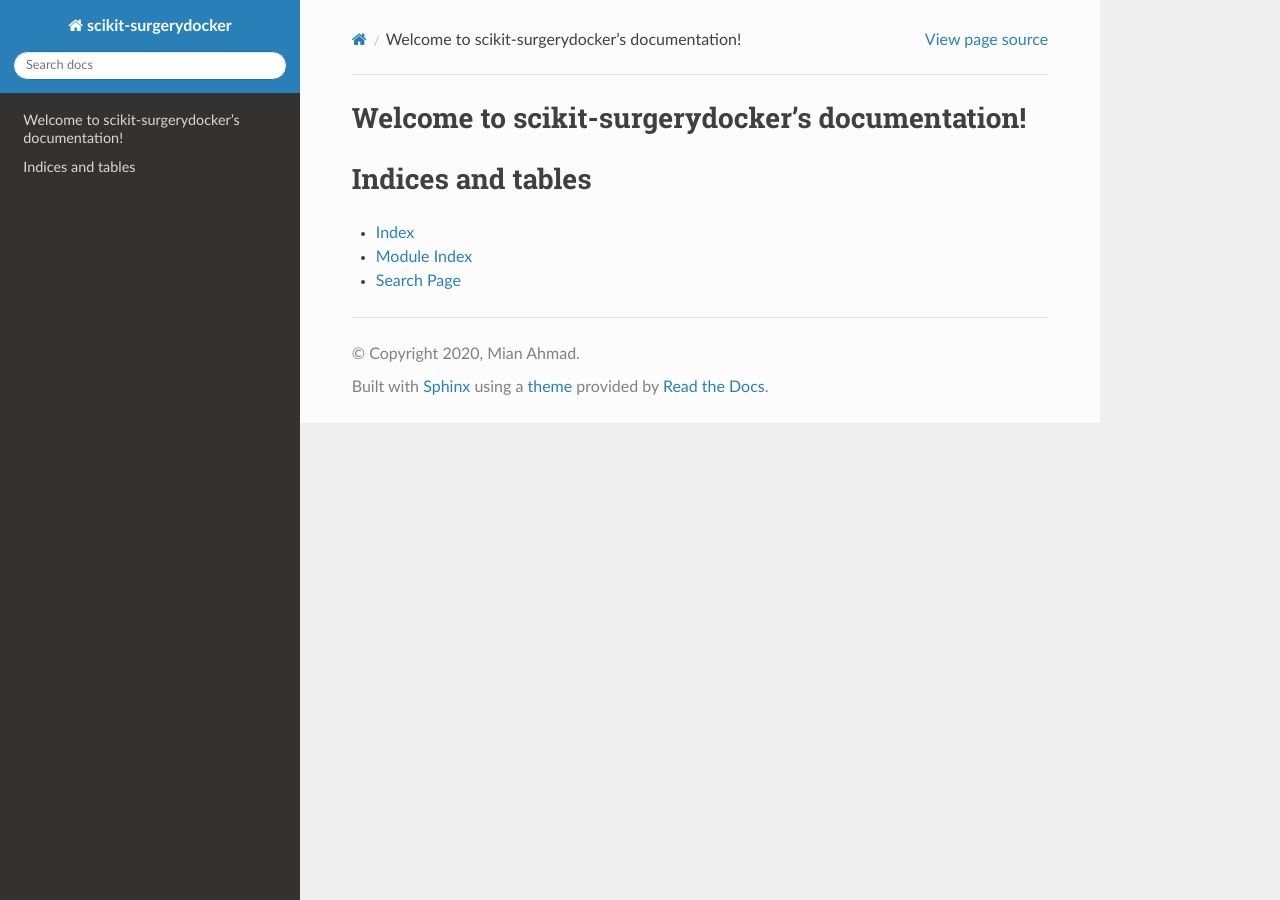
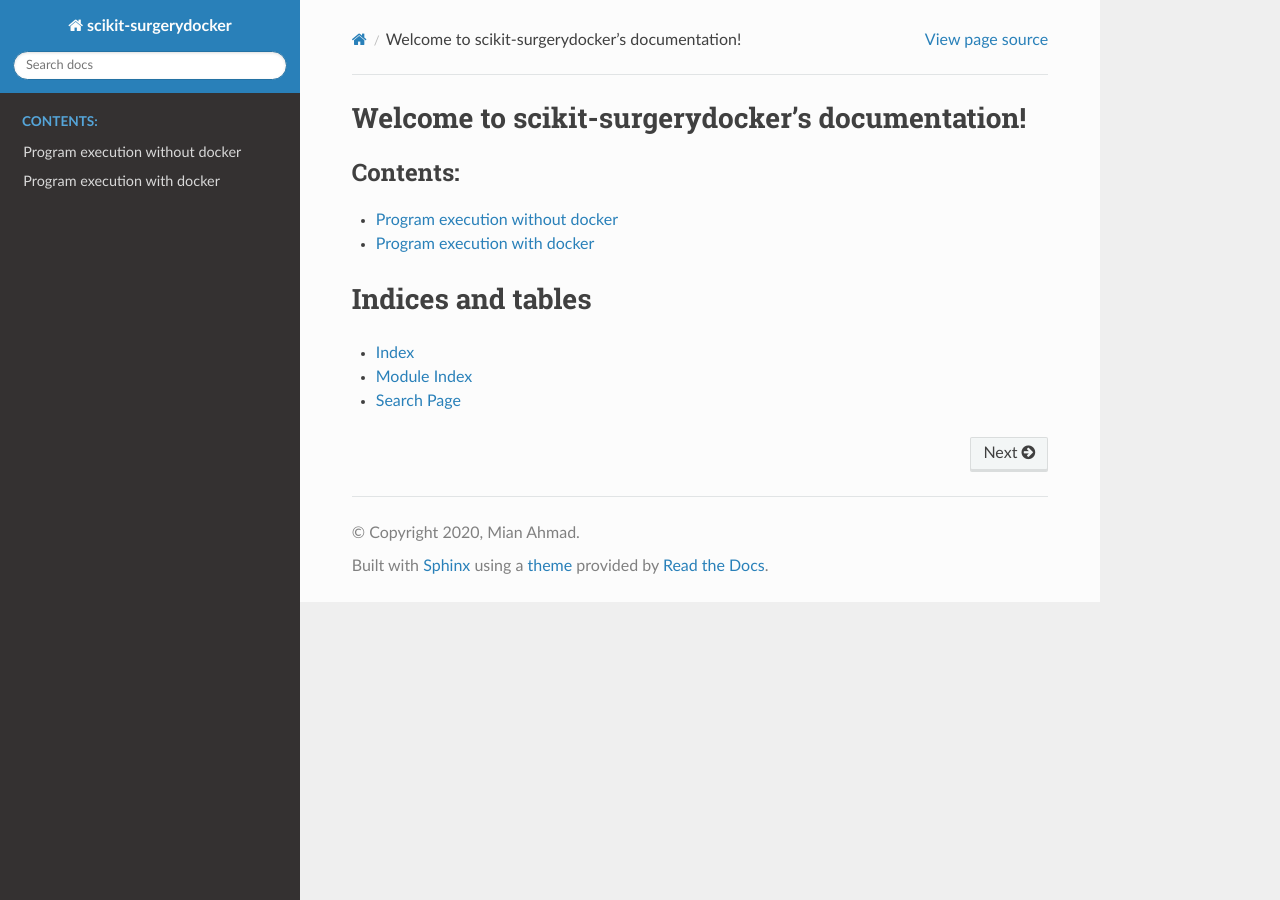
Before and after one commit to UCL/scikit-surgerydocker, a Sphinx documentation site: the page built from docs/source/index.rst, in a window 1280 px wide. Built offline with Sphinx 7.4.7 and the Read the Docs theme 2.0.0, drawn with Linux system fonts in a browser that asks for light colours.

```diff
--- a/docs/source/conf.py
+++ b/docs/source/conf.py
@@ -31,7 +31,7 @@ release = '0.0.1'
 # Add any Sphinx extension module names here, as strings. They can be
 # extensions coming with Sphinx (named 'sphinx.ext.*') or your custom
 # ones.
-extensions = ["sphinx_rtd_theme"]
+extensions = ["sphinx_rtd_theme", 'recommonmark']
 
 # Add any paths that contain templates here, relative to this directory.
 templates_path = ['_templates']
@@ -54,3 +54,9 @@ html_theme = 'sphinx_rtd_theme'
 # relative to this directory. They are copied after the builtin static files,
 # so a file named "default.css" will overwrite the builtin "default.css".
 html_static_path = ['_static']
+
+source_suffix = {
+    '.rst': 'restructuredtext',
+    '.txt': 'markdown',
+    '.md': 'markdown',
+}
--- a/docs/source/index.rst
+++ b/docs/source/index.rst
@@ -10,6 +10,9 @@ Welcome to scikit-surgerydocker's documentation!
    :maxdepth: 2
    :caption: Contents:
 
+   step1
+   step2
+
 
 
 Indices and tables
--- /dev/null
+++ b/docs/source/step1.md
@@ -0,0 +1 @@
+# Program execution without docker
--- /dev/null
+++ b/docs/source/step2.md
@@ -0,0 +1 @@
+# Program execution with docker
```
